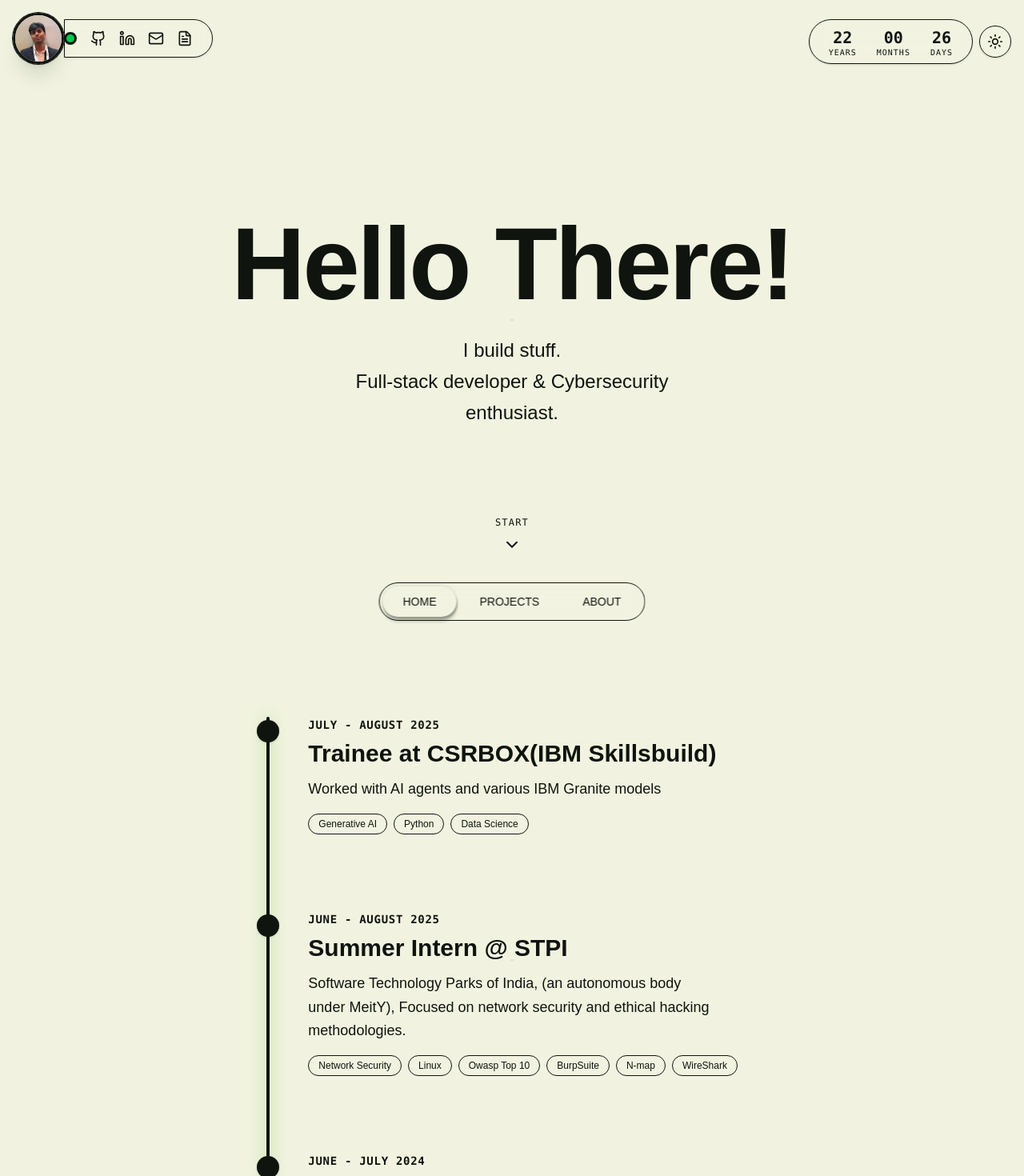
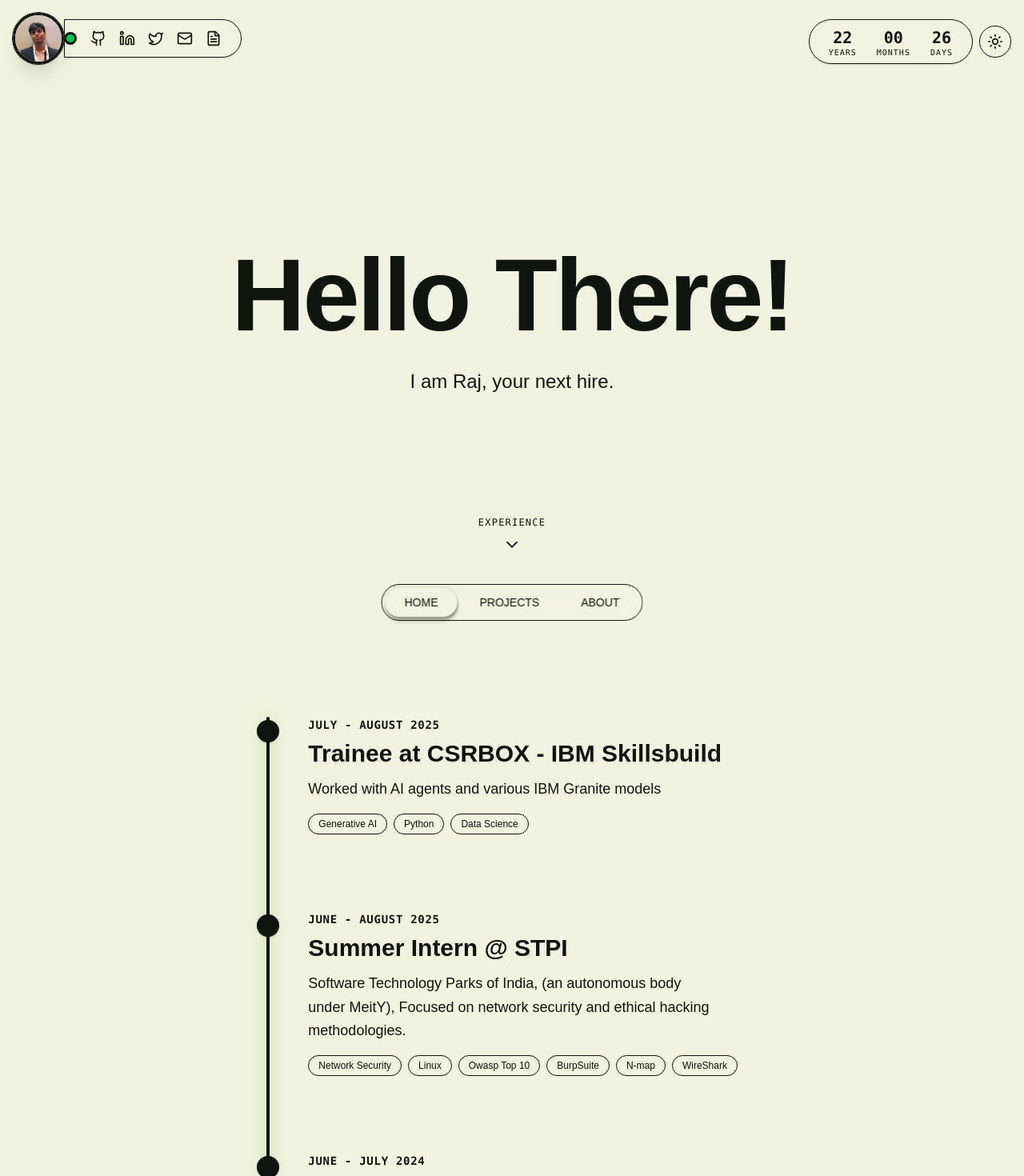
Before and after one commit to rajzzz/portfoliov2, a Next.js app: page / in a window 1280 px wide. Shown: the top 1470 px of the page at 80% size. Built offline with nearby package versions, Linux system fonts and the light colour scheme.

Commit message:
minor fixes

```diff
--- a/app/globals.css
+++ b/app/globals.css
@@ -34,8 +34,8 @@ html {
 body {
   color: var(--foreground);
   background: var(--background);
-  background-image: radial-gradient(var(--dot-color) 1px, transparent 2px);
-  background-size: 24px 24px;
+  background-image: radial-gradient(var(--dot-color) 1px, transparent 1px);
+  background-size: 16px 16px;
   background-attachment: fixed;
   font-family: Arial, Helvetica, sans-serif;
   overflow-y: scroll;
--- a/app/page.tsx
+++ b/app/page.tsx
@@ -14,7 +14,7 @@ export default function Home() {
 
         {/* Simple scroll hint */}
         <div className="absolute bottom-24 flex flex-col items-center gap-2 text-secondary/50 animate-bounce">
-          <span className="text-xs font-mono tracking-widest uppercase">Start</span>
+          <span className="text-xs font-mono tracking-widest uppercase">Experience</span>
           <ChevronDown className="w-6 h-6" />
         </div>
       </section>
--- a/components/BottomNav.tsx
+++ b/components/BottomNav.tsx
@@ -20,7 +20,7 @@ export default function BottomNav() {
               key={route.path}
               href={route.path}
               className={clsx(
-                "px-6 py-2 rounded-full text-sm font-medium transition-all border border-transparent relative",
+                "px-6 py-2 rounded-full text-sm font-medium transition-all border-[2] border-foreground relative",
                 isActive
                   ? "bg-background text-primary active-nav-item" // Active State
                   : "text-secondary hover:bg-foreground/10 hover:text-secondary"   // Inactive State
--- a/components/HeroTitle.tsx
+++ b/components/HeroTitle.tsx
@@ -14,8 +14,7 @@ export default function HeroTitle() {
         Hello There!
       </h1>
       <p className="text-xl sm:text-2xl text-secondary max-w-lg mx-auto leading-relaxed">
-        I build stuff. <br />
-        <span className="text-primary">Full-stack developer</span> & <span className="text-primary">Cybersecurity enthusiast</span>.
+        I am Raj, your next hire. <br />
       </p>
     </motion.div>
   );
--- a/portfolio.config.ts
+++ b/portfolio.config.ts
@@ -1,4 +1,4 @@
-import { Github, Linkedin, Mail, FileText } from "lucide-react";
+import { Github, Linkedin,  Mail, FileText, Twitter } from "lucide-react";
 
 export const config = {
   // Personal Details
@@ -7,12 +7,32 @@ export const config = {
 
   avatar: "/me3.jpg",
 
-  // Social Stats (Top Left)
-  socials: [
-    { name: "GitHub", icon: Github, link: "https://github.com/yourusername" },
-    { name: "LinkedIn", icon: Linkedin, link: "https://linkedin.com/in/yourusername" },
-    { name: "Email", icon: Mail, link: "mailto:your@email.com" },
-    { name: "Resume", icon: FileText, link: "/resume.pdf" },
+socials: [
+    {
+      name: "GitHub",
+      icon: Github,
+      link: "https://github.com/rajzzz"
+    },
+    {
+      name: "LinkedIn",
+      icon: Linkedin,
+      link: "https://www.linkedin.com/in/raj-singh-8124201ba/"
+    },
+    {
+      name: "X.com",
+      icon: Twitter,
+      link: "https://www.x.com/jaaarzz"
+    },
+    {
+      name: "Email",
+      icon: Mail,
+      link: "mailto:rajsm029@gmail.com"
+    },
+    {
+      name: "Resume",
+      icon: FileText,
+      link: "/resume.pdf"
+    },
   ],
 
   // Navigation (Bottom Bar / Map Modes)
@@ -27,35 +47,27 @@ projects: [
     {
       name: "Web to Anki",
       description: "AI-powered flashcard generator via browser extension.",
-      tech: ["FastAPI", "Python", "Manifest V3"],
+      tech: ["FastAPI", "SQLAlchemy", "Manifest V3"],
       link: "https://github.com/yourusername/flashcard-ai", // Replace with real link
       type: "SaaS", // e.g., "SaaS", "Tool", "Infrastructure"
       image: "/w2a.gif" // <--- Add this (Put actual gif in /public folder)
     },
 
     {
-      name: "",
-      description: "Personal lead-tracking application for daily goals.",
-      tech: ["Next.js", "Tailwind", "Supabase"],
-      link: "https://github.com/yourusername/lead-follower",
-      type: "Productivity",
-      image: "/1.gif"
-    },
-    {
       name: "SmartScape",
-      description: "Urban infrastructure planning assistant (IBM Skillsbuild).",
-      tech: ["Machine Learning", "Data Science"],
+      description: "Urban infrastructure planning assistant. Showcased at IBM AI summit 2025",
+      tech: ["Flask", "GCP", "Vertex AI"],
       link: "#",
-      type: "AI Model",
+      type: "AI Agent",
       image: "/2.gif"
     },
-    {
+{
       name: "Web Atlas",
-      description: "AI-powered flashcard generator via browser extension.",
-      tech: ["FastAPI", "Python", "Manifest V3"],
-      link: "https://github.com/yourusername/flashcard-ai", // Replace with real link
-      type: "SaaS", // e.g., "SaaS", "Tool", "Infrastructure"
-      image: "/w2a.gif" // <--- Add this (Put actual gif in /public folder)
+      description: "Interactive 3D globe with raycasting and real-time geographic statistics.",
+      tech: ["Three.js", "WebGL", "TopoJSON", "REST API"],
+      link: "#",
+      type: "Interactive Web",
+      image: "/3.gif" // Ensure you have a placeholder gif for this
     },
   ],
   // Timeline Data (The "Tech Tree")
@@ -65,7 +77,7 @@ projects: [
       id: 1,
       title: "CSE @ GGSIPU",
       date: "November 2022 - July 2026*",
-      description: "Studying Computer science and engineering at VIPS Pitampura, Delhi",
+      description: "Studying CS at VIPS Pitampura, Delhi.",
       tags: ["Engineering"],
     },
     {
@@ -84,7 +96,7 @@ projects: [
     },
     {
       id: 4,
-      title: "Trainee at CSRBOX(IBM Skillsbuild)",
+      title: "Trainee at CSRBOX - IBM Skillsbuild",
       date: "July - August 2025",
       description: "Worked with AI agents and various IBM Granite models",
       tags: ["Generative AI", "Python", "Data Science"],
```
Also changed, not shown: 1 other file (tests, documents, lock files or other folders).
